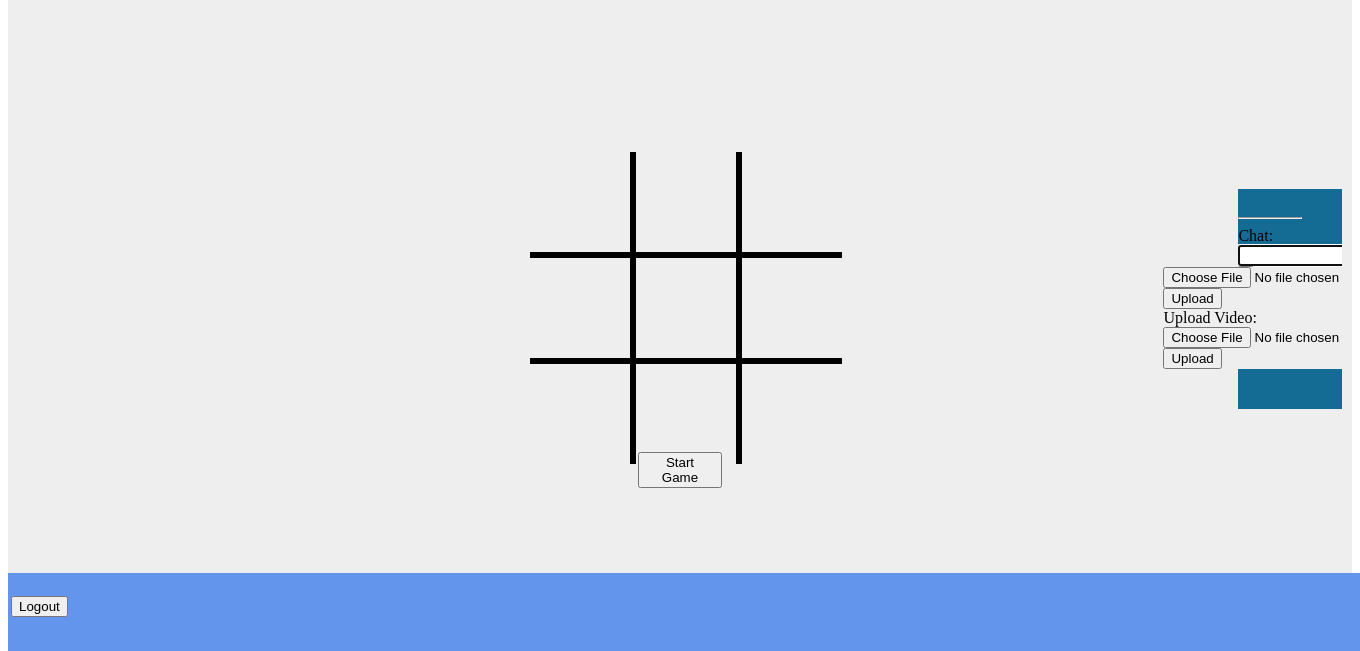
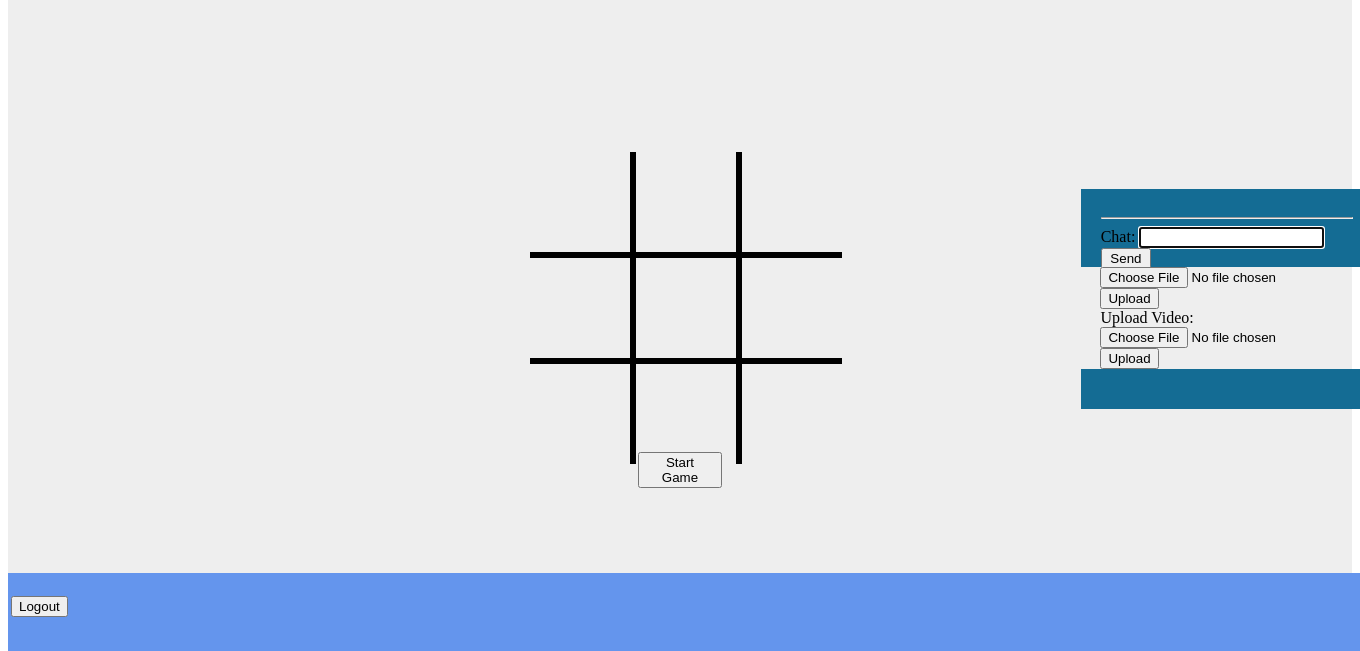
Before and after one commit to mjliao82/CSE312_Project, a Flask app: template templates/home.html in a window 1360 px wide; the page is wider, and only the part inside the window is pictured. Shown: the part 149-800 px from the top of that part. Run offline with Flask 3, Linux system fonts and the light colour scheme; the template is opened without the code that fills it, so the values that code supplies are empty; some libraries are stand-ins or nearby versions.

Commit message:
improved chat css

```diff
--- a/static/home.css
+++ b/static/home.css
@@ -109,7 +109,7 @@
 }
 
 .chat-holder {
-  width: 10%;
+  width: 40%;
   margin-left: auto;
   justify-content: center;
   align-items: center;
```
